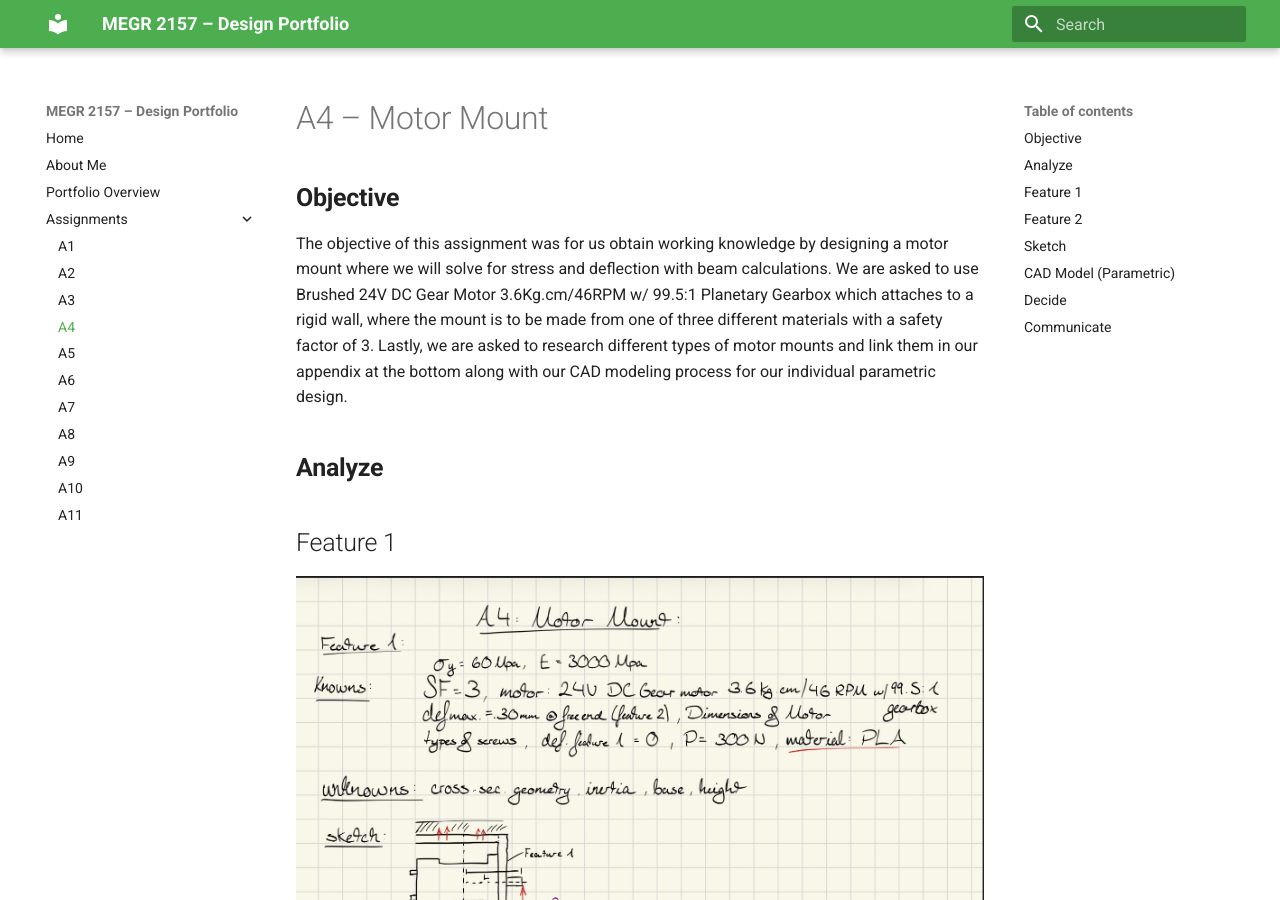
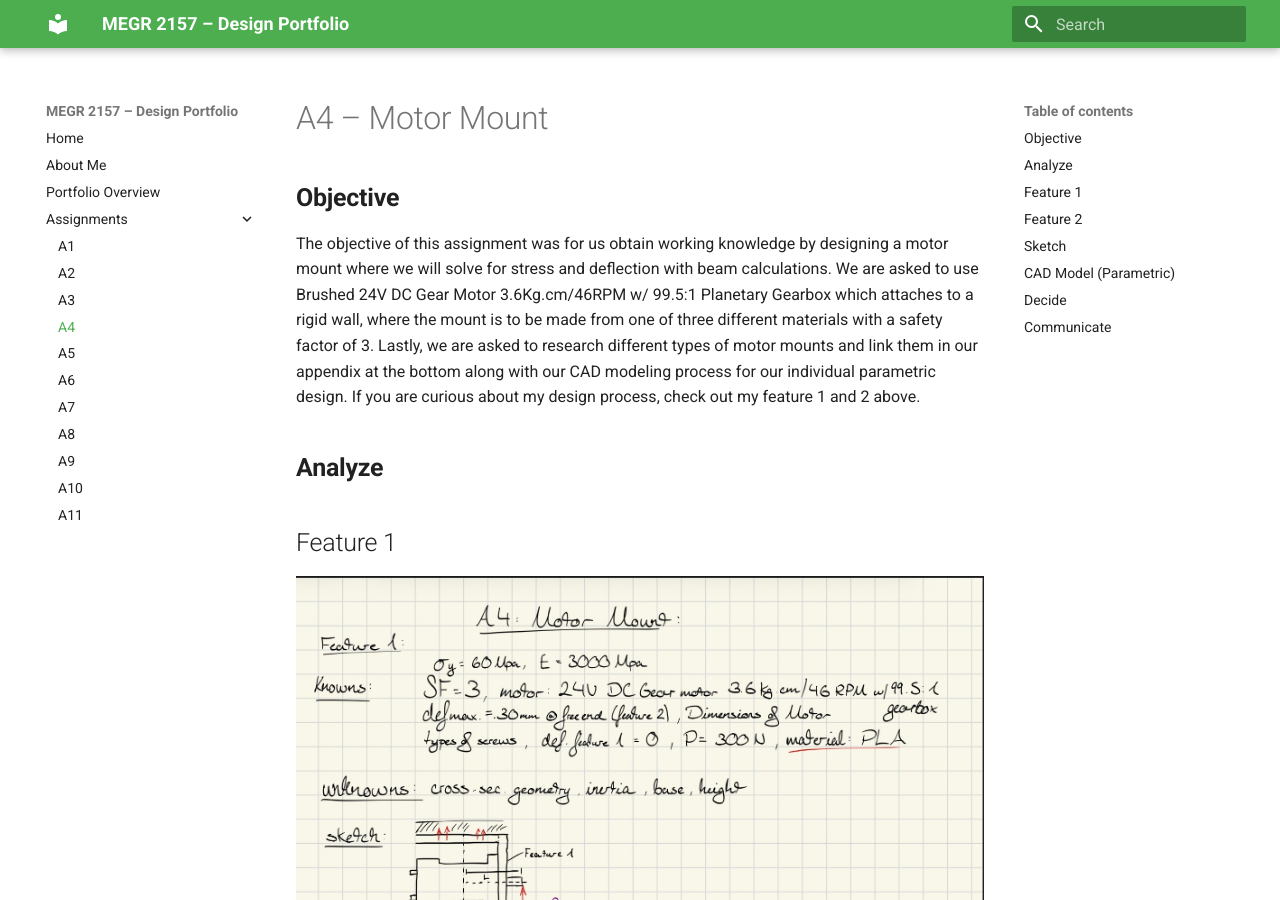
Before and after one commit to jhatch24/megr2156-portfolio, an MkDocs documentation site: the page built from docs/assignments/A04/index.md, in a window 1280 px wide and 900 px high. Built offline with MkDocs 1.6.1 and Material for MkDocs 9.7.7, drawn with Linux system fonts in a browser that asks for light colours; some of the changed text lies outside the part shown.

Commit message:
Enhance assignment details and personal insights
Added additional commentary on design process and research.

```diff
--- a/docs/assignments/A04/index.md
+++ b/docs/assignments/A04/index.md
@@ -1,7 +1,7 @@
 # A4 – Motor Mount
 
 ## **Objective**
-The objective of this assignment was for us obtain working knowledge by designing a motor mount where we will solve for stress and deflection with beam calculations. We are asked to use Brushed 24V DC Gear Motor 3.6Kg.cm/46RPM w/ 99.5:1 Planetary Gearbox which attaches to a rigid wall, where the mount is to be made from one of three different materials with a safety factor of 3. Lastly, we are asked to research different types of motor mounts and link them in our appendix at the bottom along with our CAD modeling process for our individual parametric design.
+The objective of this assignment was for us obtain working knowledge by designing a motor mount where we will solve for stress and deflection with beam calculations. We are asked to use Brushed 24V DC Gear Motor 3.6Kg.cm/46RPM w/ 99.5:1 Planetary Gearbox which attaches to a rigid wall, where the mount is to be made from one of three different materials with a safety factor of 3. Lastly, we are asked to research different types of motor mounts and link them in our appendix at the bottom along with our CAD modeling process for our individual parametric design. If you are curious about my design process, check out my feature 1 and 2 above.
 
 ## **Analyze**
 ## Feature 1
@@ -25,5 +25,9 @@ Link to Solidworks Part A4: Motor Mount:
 ## **Decide**
 My very first step during this design process was to analyze the guidelines step by step in-depth to get a full grasp of what it is I have to accomplish and show with this assignment. After this, I began to look at the motors dimensions were, and how this motor could be used. I felt the purpose of this particular motor dictates and guides the process of parametric design further step by step rather than just making a motor mount that is screwed into a wall with aimless direction. Having a good idea on where I should start, I went ahead with my calculations and drawing out potential prototypes for my dimensions of cross-sectional area of my motor mount.
 
+Towards the end of the assignment we were asked to research a motor mount of similar parameters and purpose and showcase it on our website.
+I took inspiration from this public CAD design that had a similar "L" shaped bracket like mine. But again, because of purpose his screw holes and bracket mount were very different from my design.
+Link to part: https://grabcad.com/library/nema-17-motor-mount-1
+
 ## **Communicate**
 A lesson I learned during this project was the value of symbolically solving for variables with no numbers or values. At first, I struggled to create formulas on my own, not understanding why we can't just plug in numbers and get the answer. Little did I know the truth to engineering lied much deeper than that. Writing formulas from scratch is the opus of designing parametric modeling and having the flexibility to adjust values when needed based on different parameters, like factor of safety or stiffness. Having the foundation equation for what you are designing for and being able to manipulate it feels very satisfying once one is able to do it correctly with a successful model as the outcome. All in all this assignment took me about 9 hours spread out over the course of multiple days.
```
